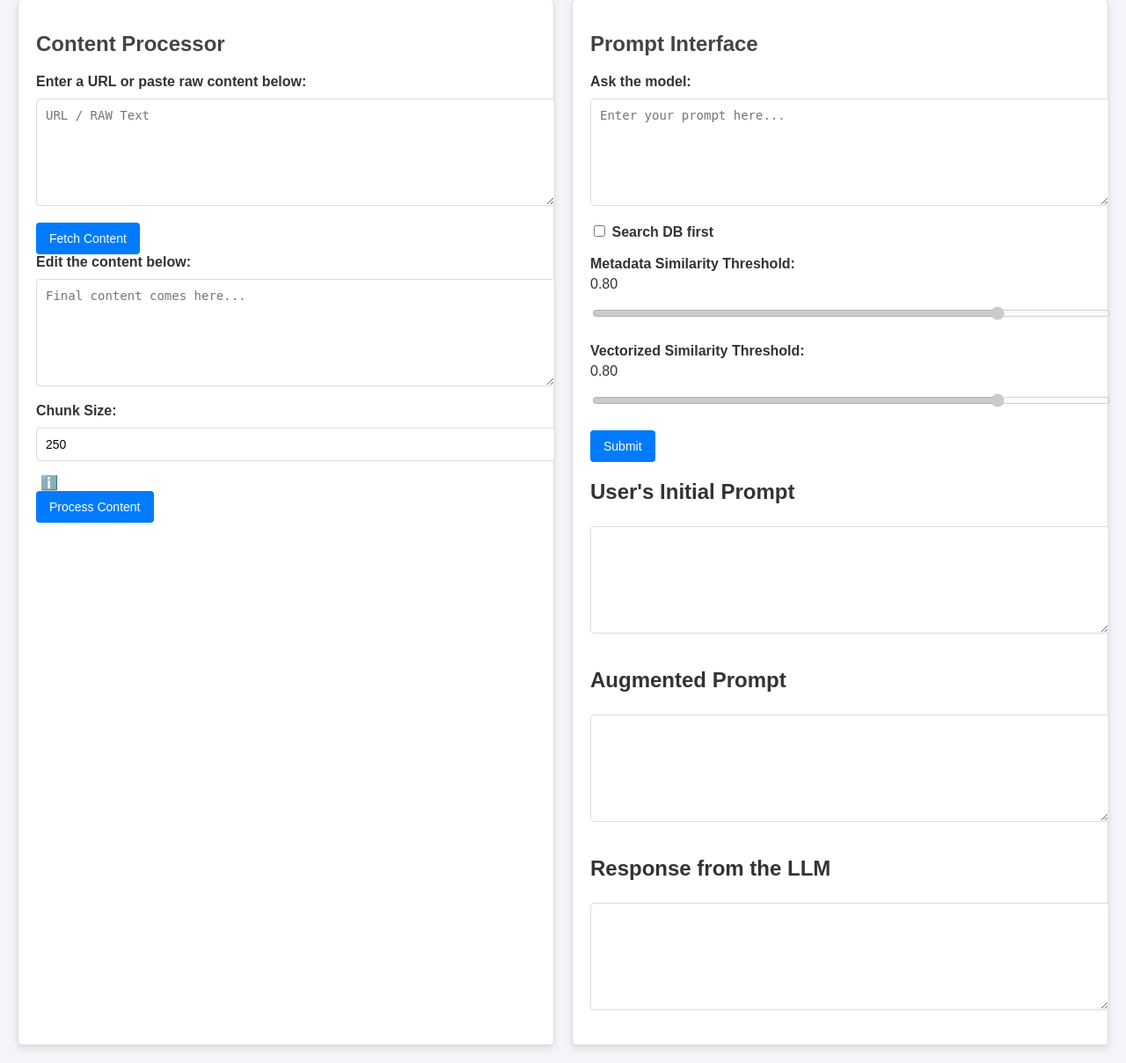
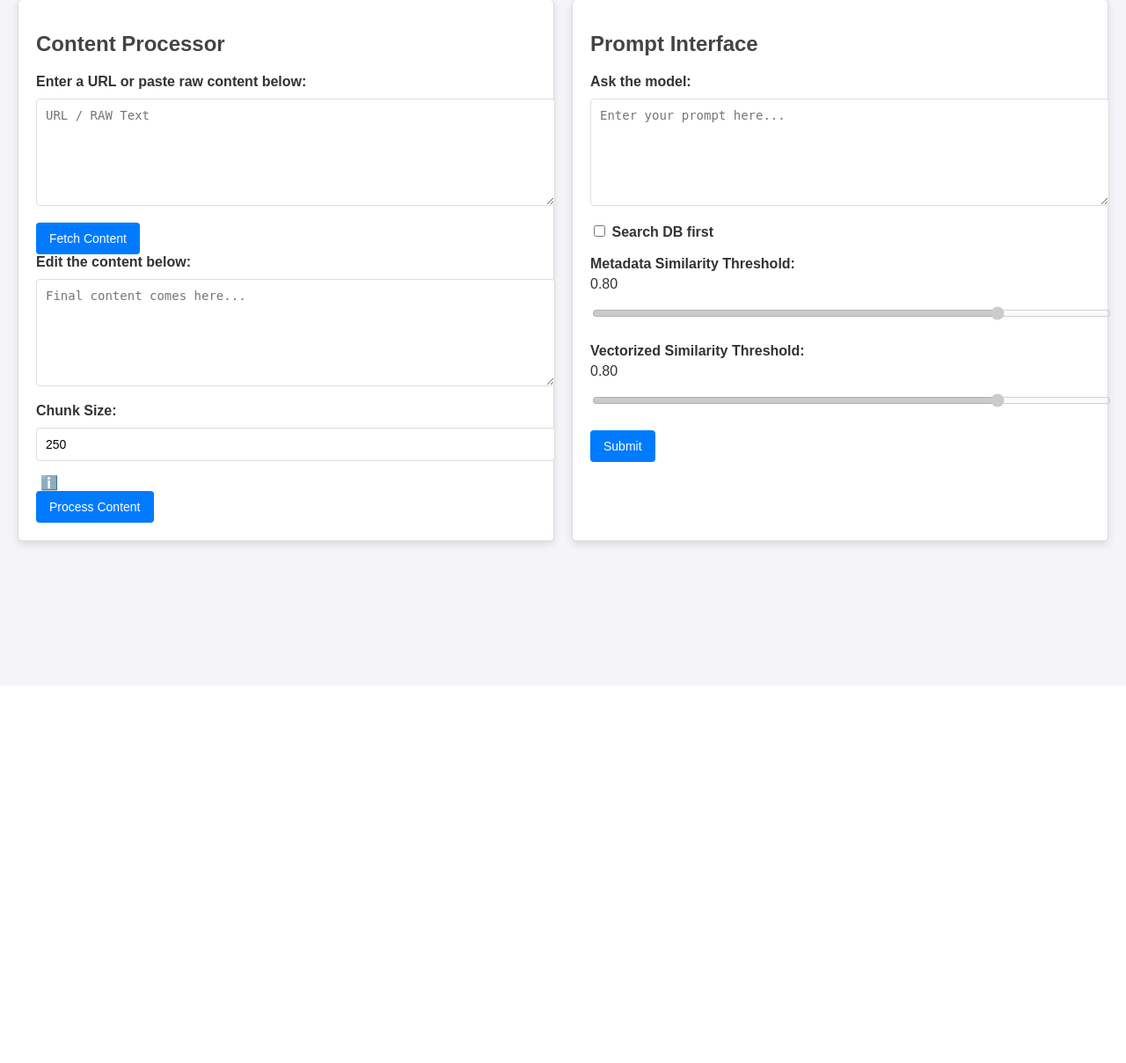
Before and after one commit to ICodeWithChatgpt/ragPOC, a Flask app: page / in a window 1280 px wide. Shown: the part 21-1229 px from the top of the page at 88% size. After the commit the page ends 646 px from the top, so only its background shows below. Run offline with Flask 3, Linux system fonts and the light colour scheme.

Commit message:
Made UI prettier and less confusing

```diff
--- a/static/styles.css
+++ b/static/styles.css
@@ -93,6 +93,31 @@ button.btn:hover {
     margin: 10px auto;
 }
 
+#result {
+    background: #fff;
+    border: 1px solid #ddd;
+    border-radius: 5px;
+    padding: 20px;
+    box-shadow: 0 4px 8px rgba(0, 0, 0, 0.1);
+    margin-top: 20px;
+    max-height: 400px;
+    overflow-y: auto;
+}
+
+#result pre {
+    white-space: pre-wrap;
+    word-wrap: break-word;
+    font-family: 'Courier New', Courier, monospace;
+    font-size: 14px;
+    color: #333;
+}
+
+#result h2 {
+    font-size: 20px;
+    margin-bottom: 10px;
+    color: #444;
+}
+
 @keyframes spin {
     to { transform: rotate(360deg); }
 }
--- a/templates/index.html
+++ b/templates/index.html
@@ -51,9 +51,17 @@
                     </ul>
                 </div>
             </div>
+            <div class="form-group">
                 <button type="button" class="btn" onclick="processContent()">Process Content</button>
+                <div id="loading-content" style="display: none;">
+                    <div class="spinner"></div>
+                </div>
+            </div>
+            <div id="result" style="display: none">
+                <h2>Processed result</h2>
+                <pre id="result-content"></pre>
+            </div>
         </form>
-        <div id="result"></div>
     </div>
     <div class="content">
         <h1>Prompt Interface</h1>
@@ -83,12 +91,14 @@
             <div class="spinner"></div>
         </div>
 
+        <div id="prompt-results" style="display: none">
             <h2>User's Initial Prompt</h2>
             <textarea id="initialPrompt" readonly></textarea>
             <h2>Augmented Prompt</h2>
             <textarea id="finalPrompt" readonly></textarea>
             <h2>Response from the LLM</h2>
             <textarea id="response" readonly></textarea>
+        </div>
     </div>
 </div>
 <script src="{{ url_for('static', filename='script.js') }}"></script>
@@ -138,7 +148,13 @@ document.getElementById('info-icon').addEventListener('mouseout', function() {
     const searchDB = document.getElementById('searchDB').checked;
 
     const loadingDiv = document.getElementById('loading');
+    const promptResultsDiv = document.getElementById('prompt-results');
+    const initialPromptTextarea = document.getElementById('initialPrompt');
+    const finalPromptTextarea = document.getElementById('finalPrompt');
+    const responseTextarea = document.getElementById('response');
+
     loadingDiv.style.display = "block"; // Show spinner
+    promptResultsDiv.style.display = "none"; // Hide result sections
 
     fetch('/prompt', {
         method: 'POST',
@@ -154,13 +170,15 @@ document.getElementById('info-icon').addEventListener('mouseout', function() {
     })
     .then(response => response.json())
     .then(data => {
-        document.getElementById('initialPrompt').value = data.initial_prompt || "N/A";
-        document.getElementById('finalPrompt').value = data.final_prompt || "N/A";
-        document.getElementById('response').value = data.response || "No response.";
+        initialPromptTextarea.value = data.initial_prompt || "N/A";
+        finalPromptTextarea.value = data.final_prompt || "N/A";
+        responseTextarea.value = data.response || "No response.";
+        promptResultsDiv.style.display = "block"
     })
     .catch(error => {
         console.error('Error handling prompt:', error);
-        document.getElementById('response').value = "An error occurred.";
+        responseTextarea.value = "An error occurred.";
+        promptResultsDiv.style.display = "block"; // Show result sections even on error
     })
     .finally(() => {
         loadingDiv.style.display = "none"; // Hide spinner after completion
@@ -216,10 +234,22 @@ document.getElementById('info-icon').addEventListener('mouseout', function() {
 
     function processContent() {
         const editedContent = document.getElementById('edited-content').value.trim();
+
+        if (!editedContent) {
+            alert("Please provide content to process.");
+        return;
+        }
         const metadataSimilarity = parseFloat(document.getElementById('metadata-similarity').value);
         const vectorizedSimilarity = parseFloat(document.getElementById('vectorized-similarity').value);
         const chunkSize = parseInt(document.getElementById('chunk-size').value);
         console.log("Chunk size from frontend:", chunkSize);
+
+        const loadingDiv = document.getElementById('loading-content');
+        const resultDiv = document.getElementById('result');
+        const resultContent = document.getElementById('result-content');
+
+        loadingDiv.style.display = "block"; // Show spinner
+        resultDiv.style.display = "none"; // Hide result section
 
         fetch('/process-content', {
             method: 'POST',
@@ -235,9 +265,13 @@ document.getElementById('info-icon').addEventListener('mouseout', function() {
         })
         .then(response => response.json())
         .then(data => {
-            document.getElementById('result').innerText = JSON.stringify(data, null, 2);
+            resultContent.innerText = JSON.stringify(data, null, 2);
+            resultDiv.style.display = "block";
+
         })
-        .catch(error => console.error('Error processing content:', error));
+        .finally(() => {
+            loadingDiv.style.display = "none"; // Hide spinner after completion
+    });
     }
     function updateResults(data) {
         const resultsDiv = document.getElementById('results');
```
Also changed, not shown: content_store.db. Lines whose indentation alone changed are shown as unchanged.
